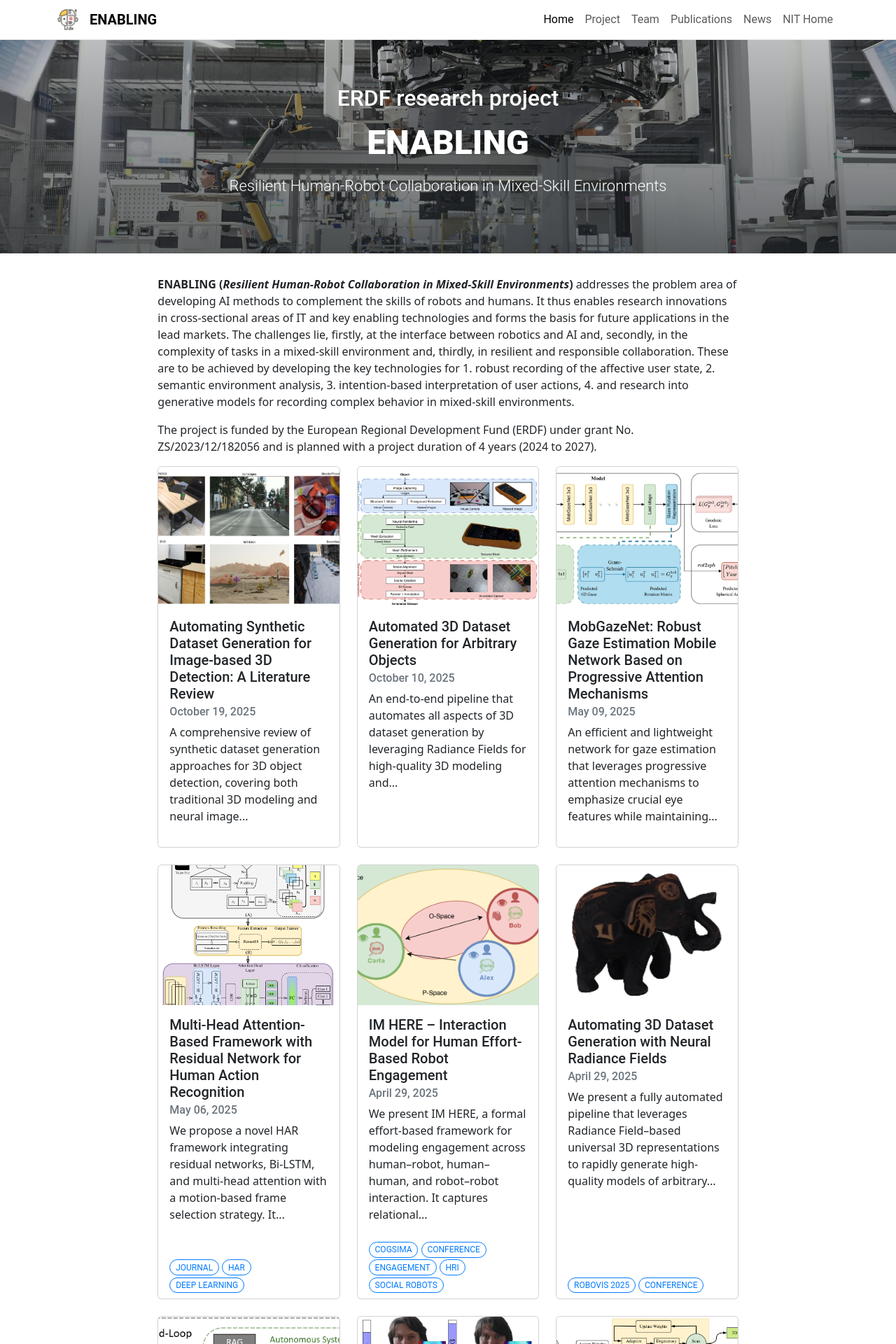
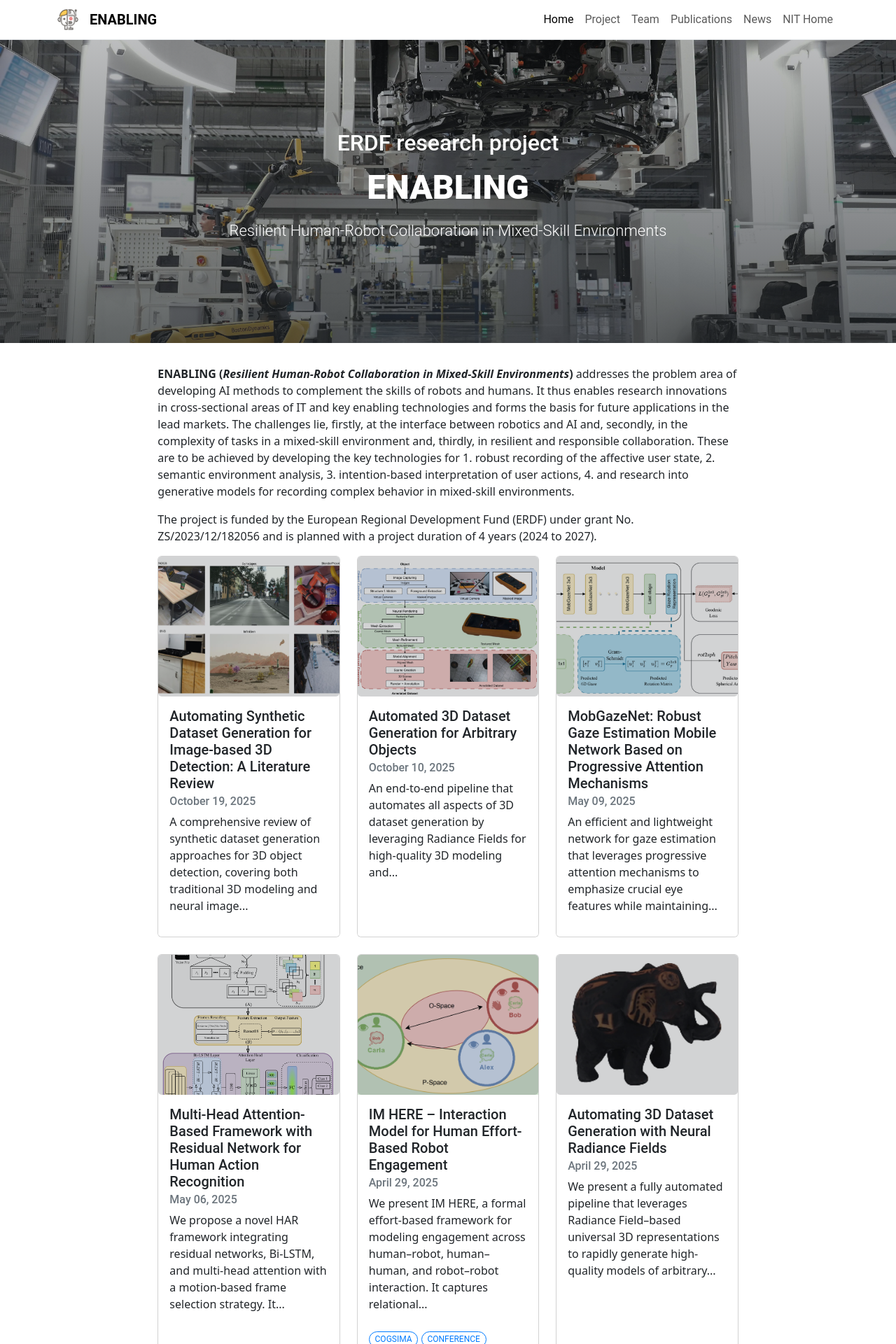
Before and after one commit to ovgu-nit/enabling, a Jekyll site: the page built from pages/home.md, in a window 1280 px wide. Shown: the top 1920 px of the page at 70% size. Built offline with Jekyll 4.4.1, drawn with Linux system fonts in a browser that asks for light colours.

Commit message:
Increase header height and add gray overlay on card imgs

```diff
--- a/_includes/header.html
+++ b/_includes/header.html
@@ -1,8 +1,8 @@
 {% comment %}background is defined in head.html{% endcomment %}
 {% if background %}
-  <header class="header bg-image" style="background-image: url('{{ background | relative_url }}')">
+  <header class="header bg-image{% if page.layout == 'home' %} home{% endif %}" style="background-image: url('{{ background | relative_url }}')">
 {% else %}
-  <header class="header bg-no-image">
+  <header class="header bg-no-image{% if page.layout == 'home' %} home{% endif %}">
 {% endif %}
     <div class="container">
       <div class="row">
--- a/_sass/_card.scss
+++ b/_sass/_card.scss
@@ -22,6 +22,26 @@
   .card-img-top {
     height: 200px;
     object-fit: cover;
+  }
+
+  .card-img-container {
+    position: relative;
+    overflow: hidden;
+
+    .card-img-overlay {
+      background-color: rgba($dark, 0.2);
+      bottom: 0;
+      left: 0;
+      position: absolute;
+      right: 0;
+      top: 0;
+      transition: background-color 0.3s ease;
+      pointer-events: none;
+    }
+
+    &:hover .card-img-overlay {
+      background-color: transparent;
+    }
   }
 
   .card-subtitle {
--- a/_sass/_header.scss
+++ b/_sass/_header.scss
@@ -15,6 +15,14 @@
 
   @include media-breakpoint-up(md) {
     padding: 4rem 2rem;
+  }
+
+  &.home {
+    padding: 5rem 1rem;
+
+    @include media-breakpoint-up(md) {
+      padding: 8rem 2rem;
+    }
   }
 
   &.bg-no-image {
```
